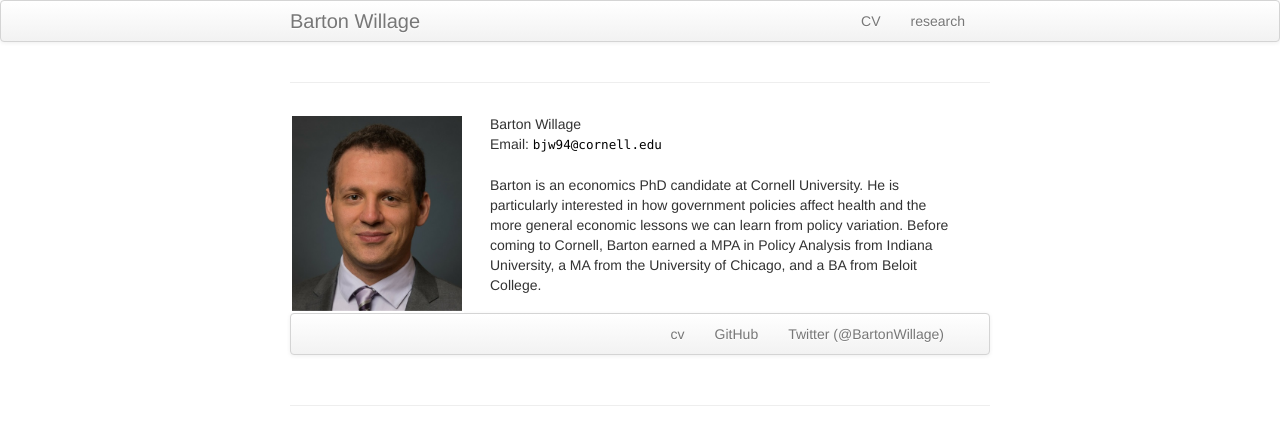
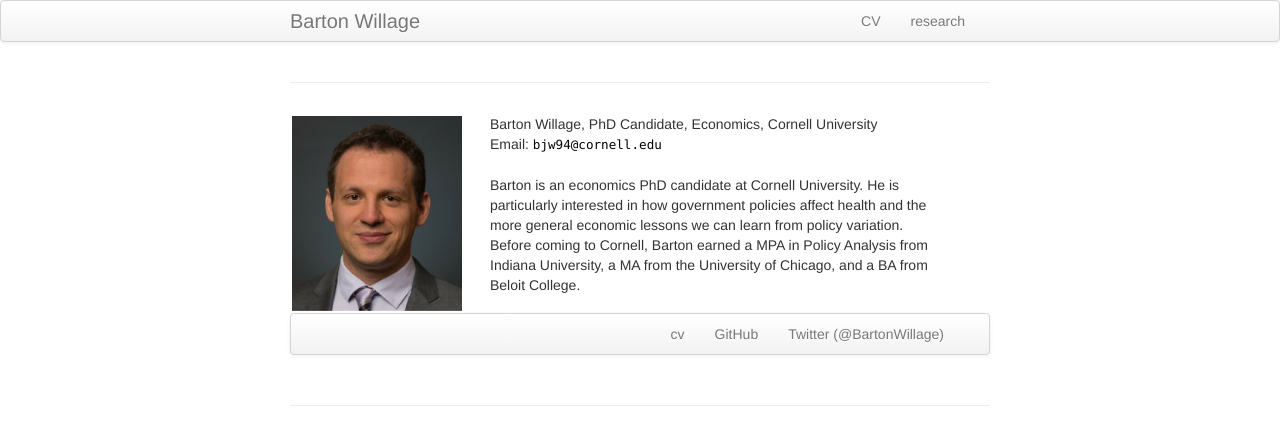
Before and after one commit to bjwillage/bjwillage.github.io, a Jekyll site: the page built from index.md, in a window 1280 px wide. Shown: the top 445 px of the page. Built offline with Jekyll 4.4.1, drawn with Linux system fonts in a browser that asks for light colours.

Commit message:
Update index.md

```diff
--- a/index.md
+++ b/index.md
@@ -21,7 +21,7 @@ keywords:
         </div>
 
         <div class="span5">
-            Barton Willage<br/>
+            Barton Willage, PhD Candidate, Economics, Cornell University<br/>
             <div id="hide_email">
             Email: <code>b</code><b>I</b><code>j</code><b>don't</b><code>w</code><b>want</b><code>94</code><b>spam!
             </b><code>@</code><b>So</b><code>c</code><b>please</b><code>o</code><b>leave
@@ -31,7 +31,7 @@ keywords:
 
         <br>Barton is an economics PhD candidate at Cornell University. He is particularly interested in how government policies affect health and the more general economic lessons we can learn from policy variation.
 
-        Before coming to Cornell, Barton earned a MPA in Policy Analysis from Indiana University, a MA from the University of Chicago, and a BA from Beloit College.
+        <br>Before coming to Cornell, Barton earned a MPA in Policy Analysis from Indiana University, a MA from the University of Chicago, and a BA from Beloit College.
         </div>
     </div>
 </div>
```
